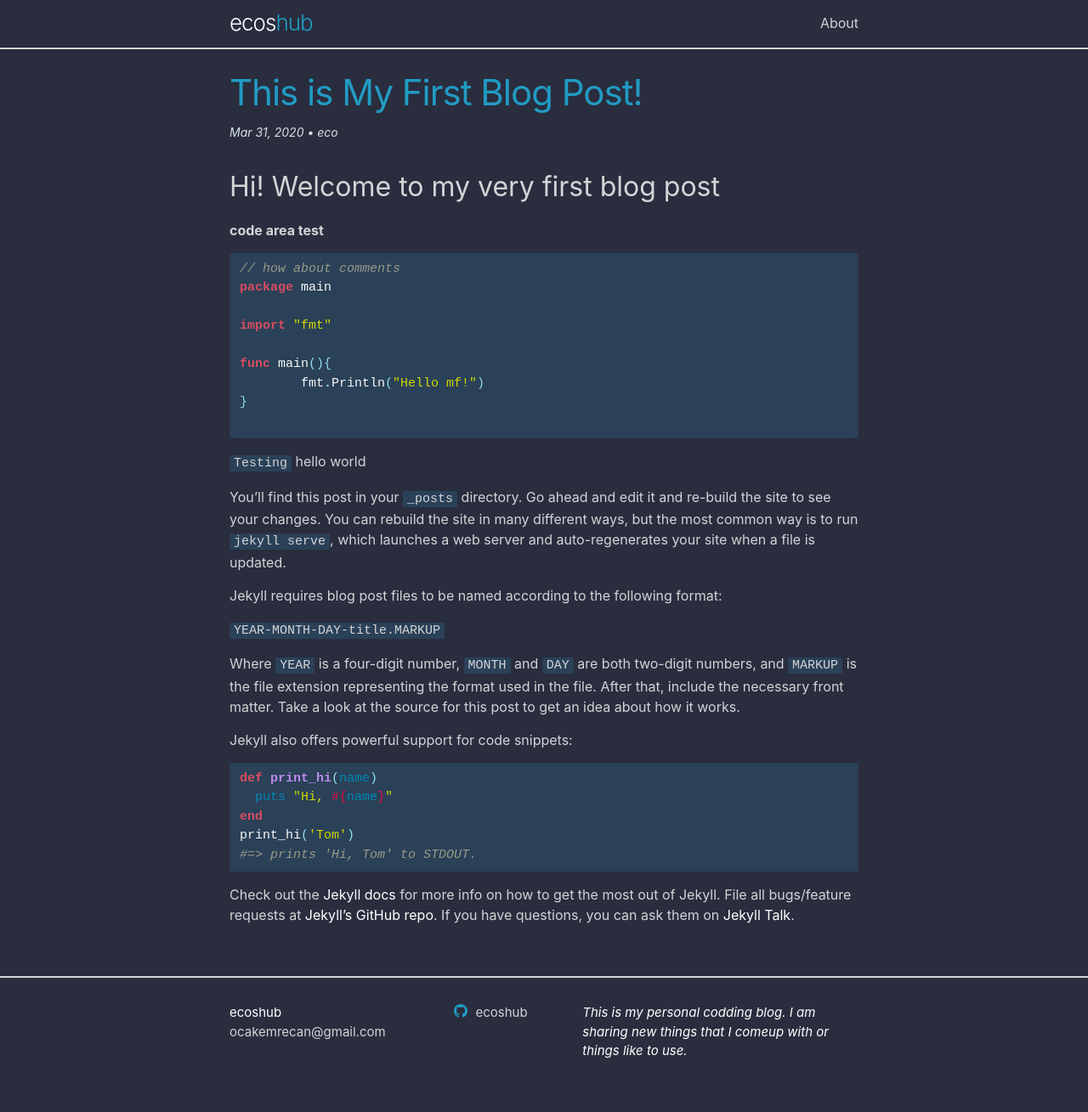
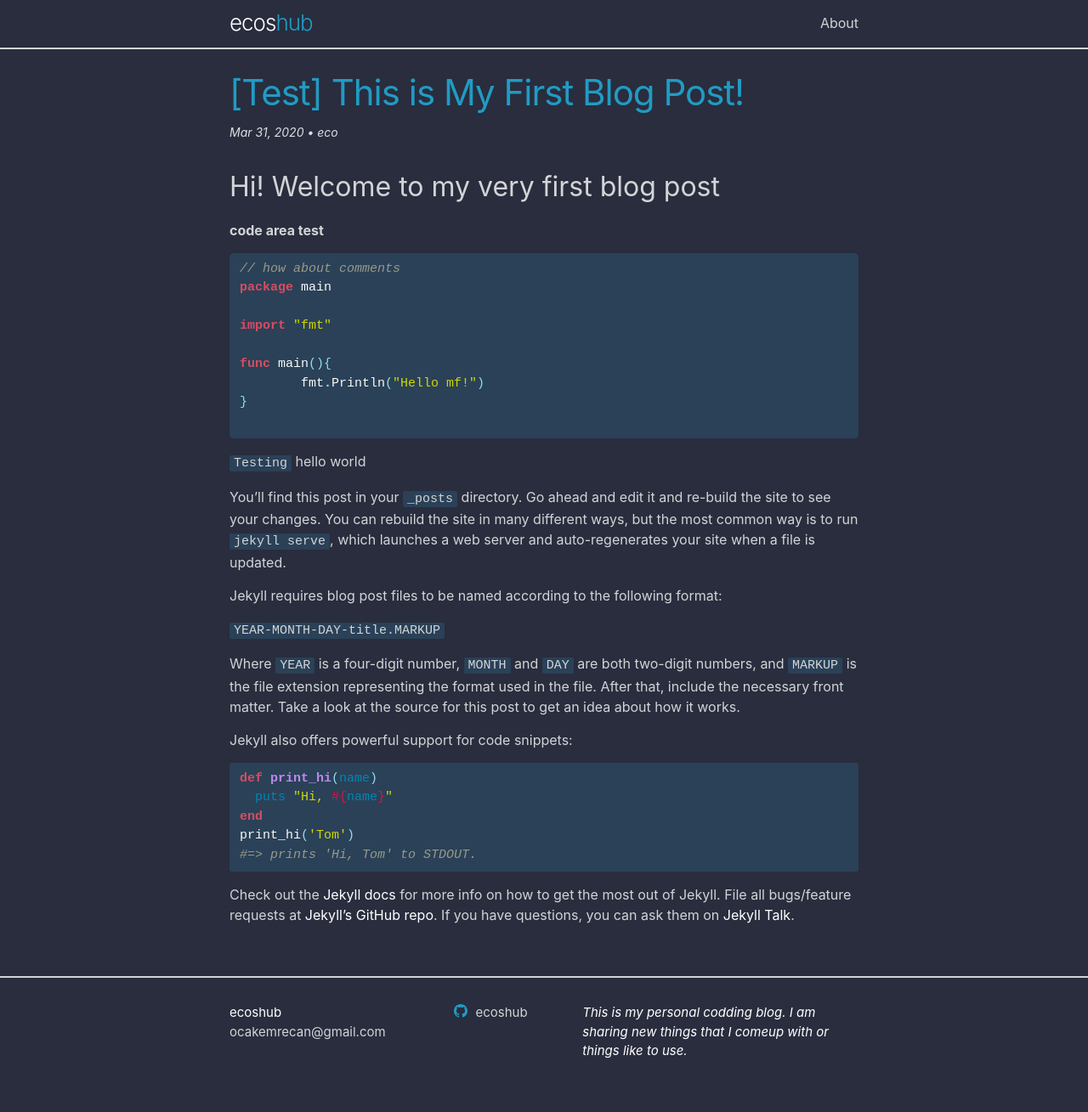
Before and after one commit to ecoshub/ecoshub.github.io, a Jekyll site: the page built from _posts/2020-03-31-test-post-1.markdown, in a window 1280 px wide. Shown: the whole page at 85% size. Built offline with Jekyll 4.4.1, drawn with Linux system fonts in a browser that asks for light colours.

Commit message:
test prefix added to posts

```diff
--- a/_posts/2020-03-31-test-post-1.markdown
+++ b/_posts/2020-03-31-test-post-1.markdown
@@ -1,7 +1,7 @@
 ---
 author: eco
 layout: post
-title:  "This is My First Blog Post!"
+title:  "[Test] This is My First Blog Post!"
 date:   2020-03-31 16:30:58 +0300
 categories: golang linux manjaro
 ---
--- a/_posts/2020-03-31-test-post-2.markdown
+++ b/_posts/2020-03-31-test-post-2.markdown
@@ -1,7 +1,7 @@
 ---
 author: eco
 layout: post
-title: '[New] This is My Second Blog Post!'
+title: '[Test] This is My Second Blog Post!'
 date: 2020-03-31 16:31:58 +0300
 categories: html xml yml golan c++ java
 ---
```
